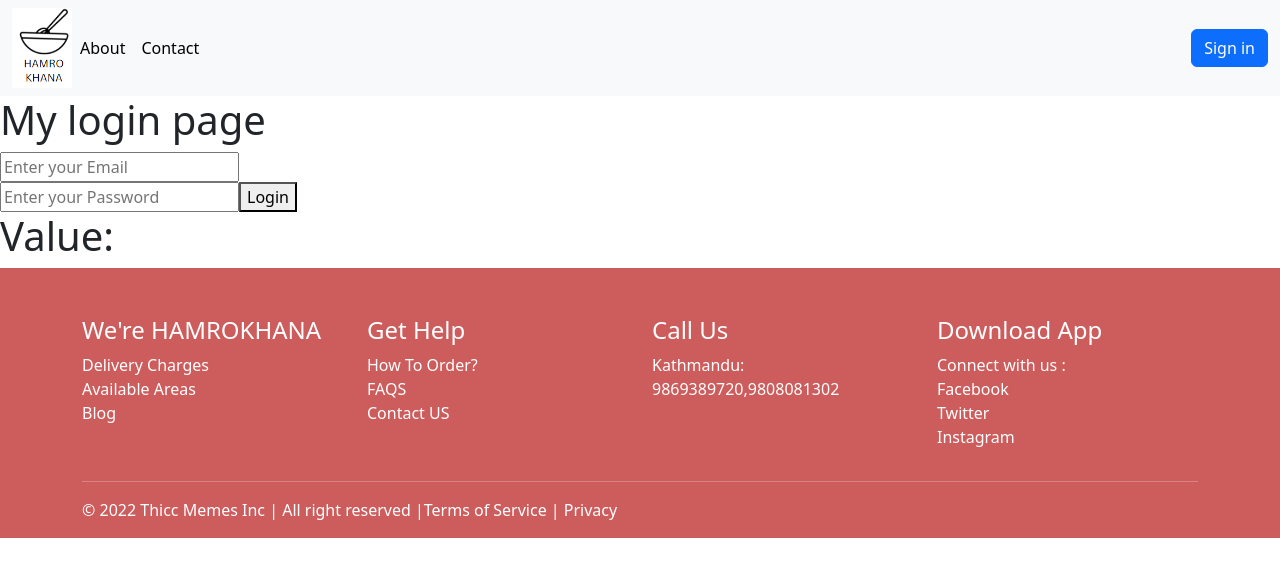
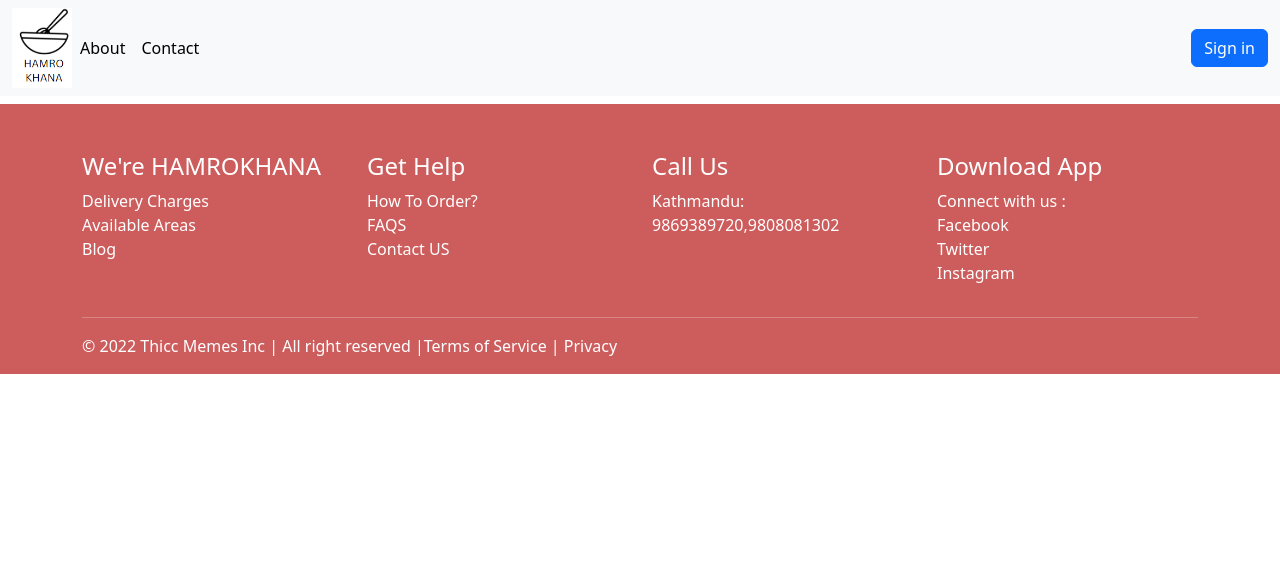
Before and after one commit to umang-shahi/Reacttutorial, a React (Create React App) app: page /login in a window 1280 px wide. Shown: the top 576 px of the page. Built offline with nearby package versions, Linux system fonts and the light colour scheme.

Commit message:
useEffect

```diff
--- a/src/components/Pages/Contact/Contact.jsx
+++ b/src/components/Pages/Contact/Contact.jsx
@@ -5,6 +5,7 @@
     <>
       <div>
         <iframe
+        title="myFrame"
           src="https://www.google.com/maps/embed?pb=!1m18!1m12!1m3!1d28271.384416903475!2d85.32621836387683!3d27.657852311995356!2m3!1f0!2f0!3f0!3m2!1i1024!2i768!4f13.1!3m3!1m2!1s0x39eb175804d46333%3A0x407a3f6860e99df2!2sImadol%2C%20Mahalaxmi!5e0!3m2!1sen!2snp!4v1670754313441!5m2!1sen!2snp"
           width="100%"
           height="450"
--- a/src/components/Pages/User/Login.jsx
+++ b/src/components/Pages/User/Login.jsx
@@ -1,34 +1,24 @@
 
-import React,{useState, useEffect} from 'react';
+import React,{ useEffect} from 'react';
 
-import {useNavigate} from "react-router-dom";
 
-const Login = () => {
-    const [email,setEmail]=useState("")
-    const navigate = useNavigate()
-    const handleLogin = () => {
 
-        localStorage.setItem("login",true)
-        navigate("/")
-    }
+
+const Login = (props) => {
+
 
     useEffect(()=>{
-        let login = localStorage.getItem("login")
-        if(login){
-            navigate("/")
-        }
+      alert(`Count number is:${props.count}`);
 
-    },[navigate])
+
+    },[props.count]);
 
   return (
     <>
     <div>
-      <h1>My login page</h1>
-      <input type ="text" placeholder="Enter your Email" value={email} onChange={(e) =>(setEmail(e.target.value)).target.value}/><br/>
-      <input type ="number" placeholder="Enter your Password"/>
-      <button onClick={handleLogin}>Login</button>
-    </div>
-    <h1> Value:{email}</h1>
+      <h1>{props.count}</h1>
+      <h1>{props.data}</h1>
+      </div>
     </>
   );
 };
--- a/src/components/Pages/User/Register.jsx
+++ b/src/components/Pages/User/Register.jsx
@@ -1,25 +1,30 @@
 import React,{useState} from 'react'
+import {useEffect} from 'react';
+import Login from './Login';
+
 
 const Register = () => {
-    const [data, setData] = useState(0);
+    const [count,setCount] = useState(0);
+    const [data,setData] = useState(10);
 
+    useEffect(()=>{
+      alert(`count number is:${count}`);
+    },[count,data]);
 
-
-    const handleSubmit =()=>{
-
-      setData(data + 1);
-    };
-
+    useEffect(()=>{
+      alert(`count number is:${count}`);
+    },[count]);
 
   return (
     <>
     <div>
-      <h1>{data}</h1>
-      <button onClick={handleSubmit}>Click Me</button>
+    <Login count={count} data={data}/>
+     <button onClick={()=>setCount(count+1)}> Update count</button>
+     <button onClick={()=>setData(data+1)}> Update data</button>
     </div>
-    <br/>
+
     </>
-  )
-}
+  )}
+
 
 export default Register;
```
Also changed, not shown: src/components/Pages/Home/Home.jsx (+5 -3 lines).
